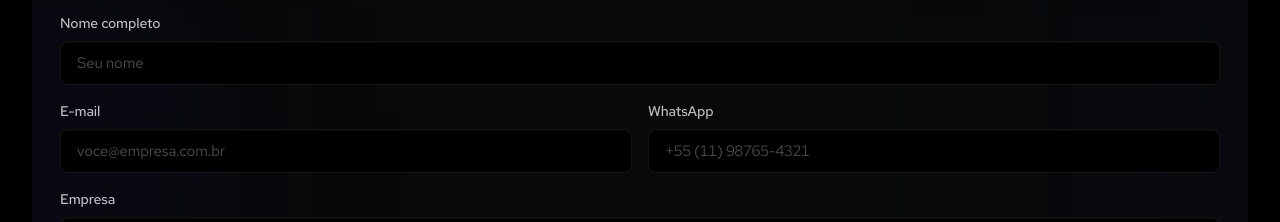
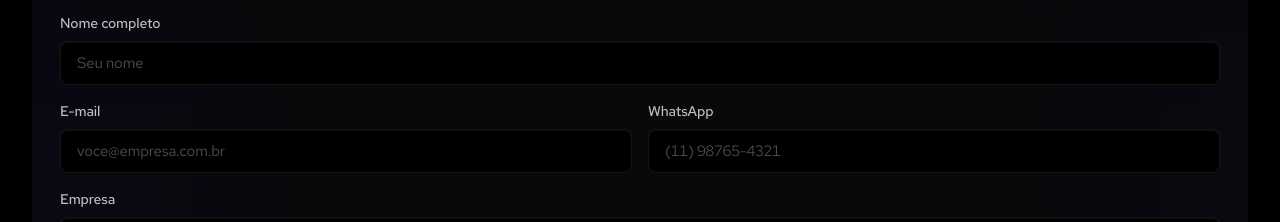
Before and after one commit to pdrooh/site-sellum, a Next.js app: page / in a window 1280 px wide. Shown: the part 4740-4962 px from the top of the page. Built offline with nearby package versions, Linux system fonts and the light colour scheme; no server answers.

Commit message:
fix(demo): máscara BR por DDD sem +55 na exibição
- (DD) + 9XXXX-XXXX ou XXXX-XXXX; remove 55 só ao colar número longo

- API: mínimo 10 dígitos; envio só dígitos ao CRM

```diff
--- a/app/api/demo-request/route.ts
+++ b/app/api/demo-request/route.ts
@@ -34,7 +34,7 @@ export async function POST(req: Request) {
     return NextResponse.json({ ok: false, message: 'Informe a empresa.' }, { status: 400 })
   }
   if (whatsapp.replace(/\D/g, '').length < 10) {
-    return NextResponse.json({ ok: false, message: 'Informe um WhatsApp válido.' }, { status: 400 })
+    return NextResponse.json({ ok: false, message: 'Informe um WhatsApp válido com DDD.' }, { status: 400 })
   }
 
   const webhookUrl = process.env.CLINT_WEBHOOK_URL?.trim()
--- a/components/landing/sections/DemoScheduler.tsx
+++ b/components/landing/sections/DemoScheduler.tsx
@@ -41,8 +41,8 @@ function digitCountBeforeCaret(value: string, caret: number): number {
 
 function caretAfterDigitIndex(formatted: string, targetDigits: number): number {
   if (targetDigits <= 0) {
-    const i = formatted.indexOf('(')
-    return i >= 0 ? i + 1 : formatted.length
+    if (formatted.startsWith('(')) return 1
+    return 0
   }
   let seen = 0
   for (let i = 0; i < formatted.length; i++) {
@@ -54,33 +54,30 @@ function caretAfterDigitIndex(formatted: string, targetDigits: number): number {
   return formatted.length
 }
 
-/** Máscara visual BR: +55 (DD) 9XXXX-XXXX (celular) ou +55 (DD) XXXX-XXXX (fixo). */
-function formatWhatsAppBR(raw: string): string {
+/** DDD (2) + número: celular 9XXXX-XXXX, fixo XXXX-XXXX. Remove 55 do início só para exibir (opcional). */
+function formatPhoneBRDDD(raw: string): string {
   let d = raw.replace(/\D/g, '')
-  if (d.startsWith('55')) d = d.slice(2)
+  if (d.startsWith('55') && d.length >= 12) d = d.slice(2)
   d = d.slice(0, 11)
   if (d.length === 0) return ''
-  if (d.length <= 2) return `+55 (${d}`
+  if (d.length <= 2) return `(${d}`
   const ddd = d.slice(0, 2)
   const rest = d.slice(2)
-  if (rest.length === 0) return `+55 (${ddd}) `
+  if (rest.length === 0) return `(${ddd})`
   const mobile = rest[0] === '9'
   const maxLocal = mobile ? 9 : 8
   const r = rest.slice(0, maxLocal)
-  if (r.length === 0) return `+55 (${ddd}) `
   if (mobile) {
-    if (r.length <= 5) return `+55 (${ddd}) ${r}`
-    return `+55 (${ddd}) ${r.slice(0, 5)}-${r.slice(5)}`
+    if (r.length <= 5) return `(${ddd}) ${r}`
+    return `(${ddd}) ${r.slice(0, 5)}-${r.slice(5)}`
   }
-  if (r.length <= 4) return `+55 (${ddd}) ${r}`
-  return `+55 (${ddd}) ${r.slice(0, 4)}-${r.slice(4)}`
+  if (r.length <= 4) return `(${ddd}) ${r}`
+  return `(${ddd}) ${r.slice(0, 4)}-${r.slice(4)}`
 }
 
-function normalizeWhatsApp(value: string) {
-  const digits = value.replace(/\D/g, '')
-  if (!digits) return ''
-  if (digits.startsWith('55')) return `+${digits}`
-  return `+55${digits}`
+/** Só dígitos para o CRM (sem +55 automático); preserva 55 se o usuário digitou com código do país. */
+function normalizePhoneForSubmit(value: string): string {
+  return value.replace(/\D/g, '').slice(0, 15)
 }
 
 export function DemoScheduler() {
@@ -125,7 +122,7 @@ export function DemoScheduler() {
         body: JSON.stringify({
           fullName: form.fullName.trim(),
           email: form.email.trim(),
-          whatsapp: normalizeWhatsApp(form.whatsapp),
+          whatsapp: normalizePhoneForSubmit(form.whatsapp),
           company: form.company.trim(),
           source: 'landing',
         }),
@@ -226,14 +223,14 @@ export function DemoScheduler() {
                   onChange={(e) => {
                     const el = e.target
                     const before = digitCountBeforeCaret(el.value, el.selectionStart ?? 0)
-                    const formatted = formatWhatsAppBR(el.value)
+                    const formatted = formatPhoneBRDDD(el.value)
                     whatsappCaret.current = caretAfterDigitIndex(formatted, before)
                     setForm((s) => ({ ...s, whatsapp: formatted }))
                   }}
                   className={`${INPUT_CLASS} tabular-nums tracking-tight`}
-                  placeholder="+55 (11) 98765-4321"
+                  placeholder="(11) 98765-4321"
                   required
-                  maxLength={20}
+                  maxLength={16}
                 />
               </div>
 
```
